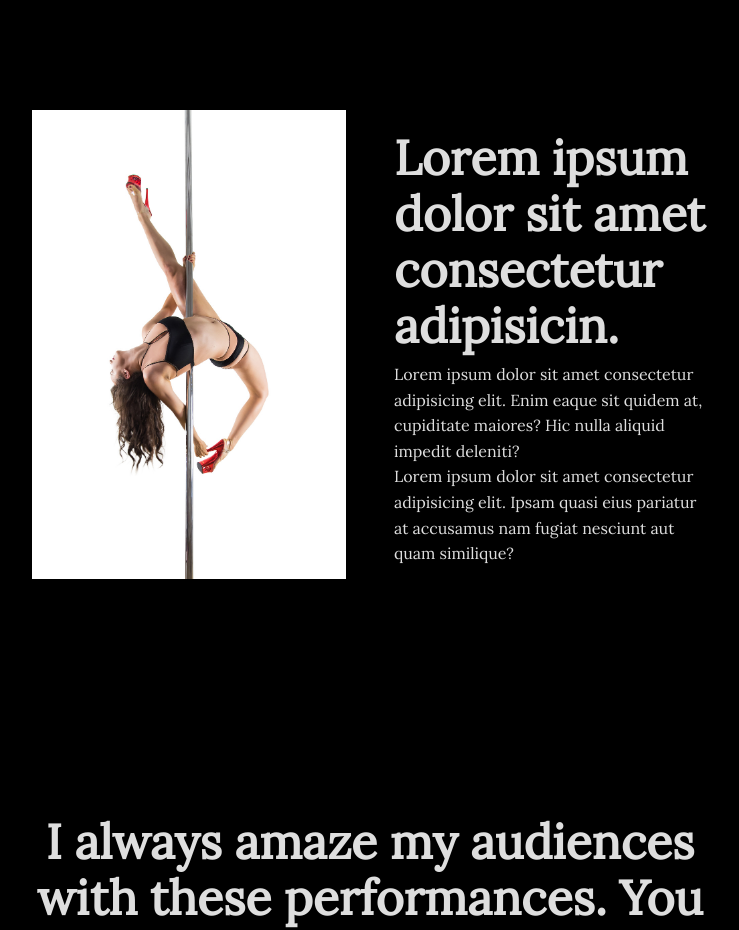
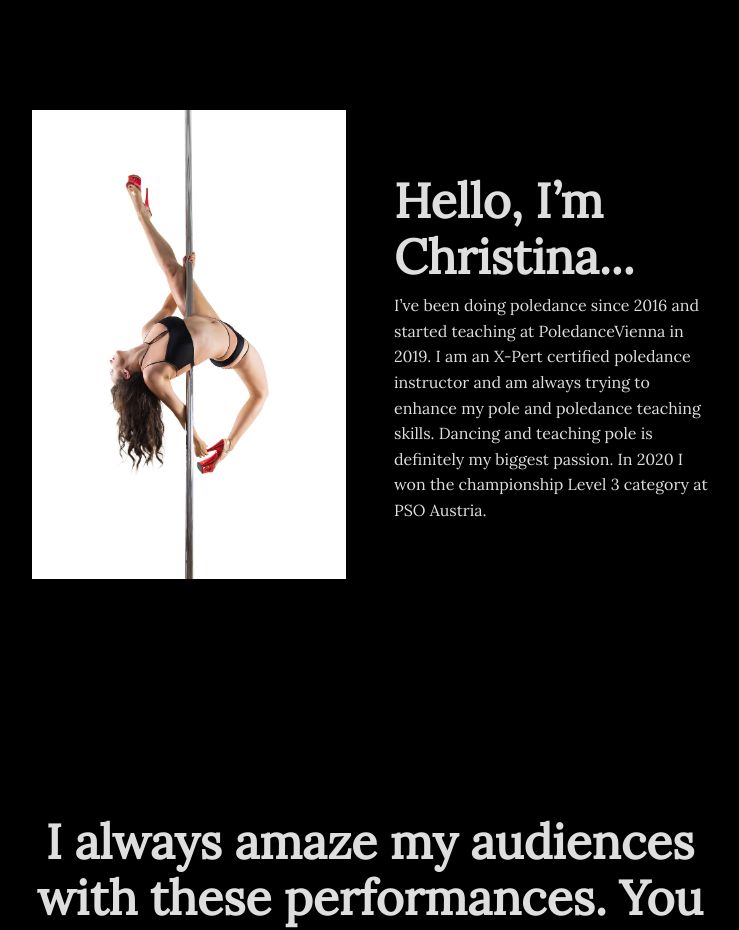
Before and after one commit to ivanburda1986/christinaDengg, a website: page dist/index.html in a window 1280 px wide. Shown: the part 860-1790 px from the top of the page, without its empty margins (270-1009 px from the left). Drawn offline with Linux system fonts and the light colour scheme.

Commit message:
text for the about christina section

```diff
--- a/dist/index.html
+++ b/dist/index.html
@@ -161,17 +161,11 @@
             />
           </div>
           <div id="christina-text" class="anim-opacity-startState">
-            <h1>Lorem ipsum dolor sit amet consectetur adipisicin.</h2>
+            <h1>Hello, I’m Christina...</h2>
             <p>
-              Lorem ipsum dolor sit amet consectetur adipisicing elit. Enim
-              eaque sit quidem at, cupiditate maiores? Hic nulla aliquid impedit
-              deleniti?
+              I’ve been doing poledance since 2016 and started teaching at PoledanceVienna in 2019. I am an X-Pert certified poledance instructor and am always trying to enhance my pole and poledance teaching skills. Dancing and teaching pole is definitely my biggest passion. In 2020 I won the championship Level 3 category at PSO Austria.
             </p>
-            <p>
-              Lorem ipsum dolor sit amet consectetur adipisicing elit. Ipsam
-              quasi eius pariatur at accusamus nam fugiat nesciunt aut quam
-              similique?
-            </p>
+
           </div>
         </div>
       </div>
```
